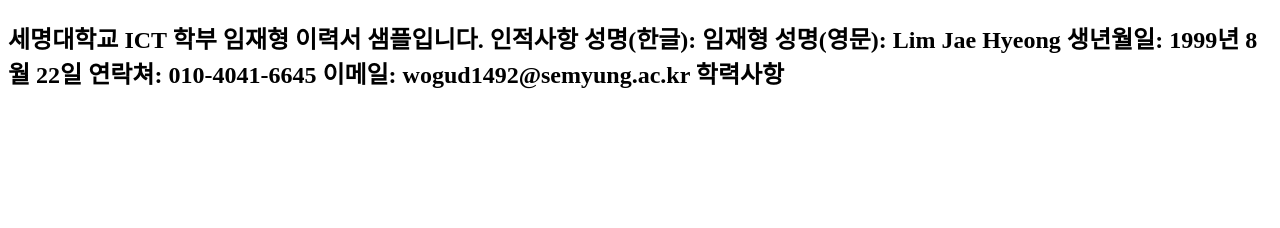
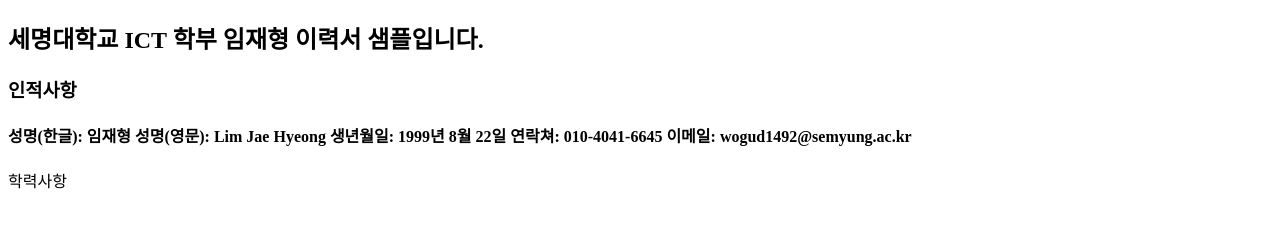
Before and after one commit to wogud822/resume, a plain HTML site: page index.html in a window 1280 px wide. Drawn offline with Linux system fonts and the light colour scheme.

Commit message:
Update index.html

```diff
--- a/index.html
+++ b/index.html
@@ -7,23 +7,17 @@
     <title>Document</title>
 </head>
 <body>
-    <h2>세명대학교 ICT 학부 임재형 이력서 샘플입니다.
+    <h2>세명대학교 ICT 학부 임재형 이력서 샘플입니다.</h2>
 <body>
-    인적사항
+    <h3>인적사항</h3>
 <body>
-    성명(한글): 임재형
-    </body>
+    <h4>성명(한글): 임재형
     성명(영문): Lim Jae Hyeong
-<body>
     생년월일: 1999년 8월 22일
-<body>
     연락쳐: 010-4041-6645
-<body>
-    이메일: wogud1492@semyung.ac.kr
-<html>
+        이메일: wogud1492@semyung.ac.kr</h4>
     학력사항
-<body>
-    </h2>
+
 
 </body>
 </html>
```
